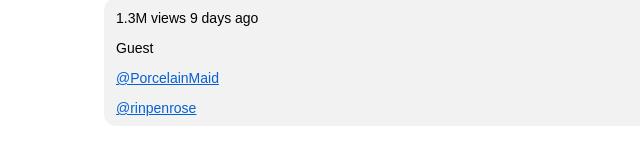
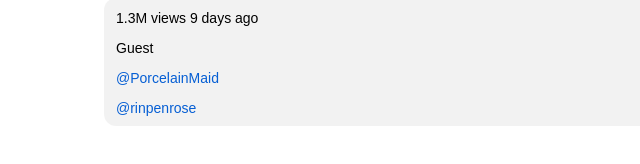
Before and after one commit to hello20076-code/youtube-clone, a plain HTML site: page index.html in a window 1280 px wide. Shown: the part 926-1090 px from the top of the page, 0-640 px from the left. Drawn offline with Linux system fonts and the light colour scheme; files whose address does not match are found by name.

Commit message:
Update index.html

```diff
--- a/index.html
+++ b/index.html
@@ -107,8 +107,8 @@
         <div class="description">
           1.3M views  9 days ago
           <p style="font-size: 14px; font-weight: 400;">Guest</p>
-          <p><a style="color:rgb(6, 95, 212); display: block;" href="https://www.youtube.com/@PorcelainMaid">@PorcelainMaid</a></p>
-          <p><a style="color:rgb(6, 95, 212); display: block;" href="https://www.youtube.com/@rinpenrose">@rinpenrose</a></p>
+          <p style="color:rgb(6, 95, 212); display: block;" href="https://www.youtube.com/@PorcelainMaid">@PorcelainMaid</p>
+          <p style="color:rgb(6, 95, 212); display: block;" href="https://www.youtube.com/@rinpenrose">@rinpenrose</p>
         </div>
 
 
```
